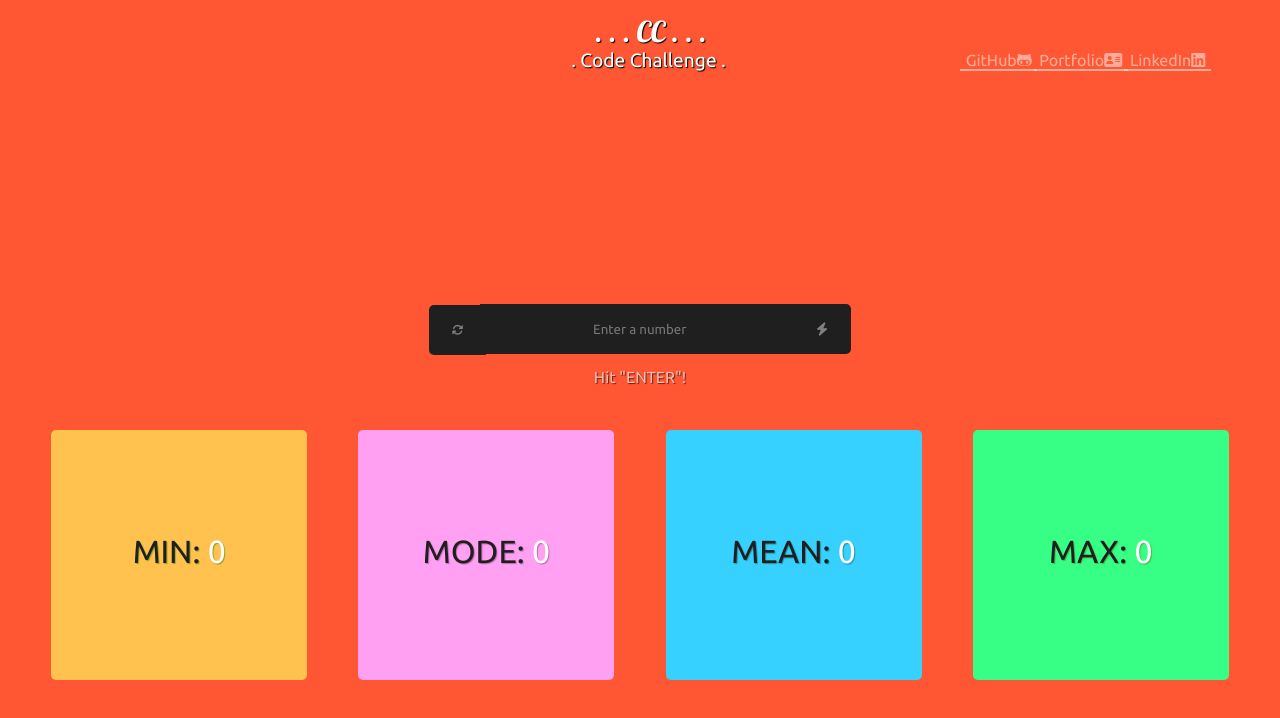
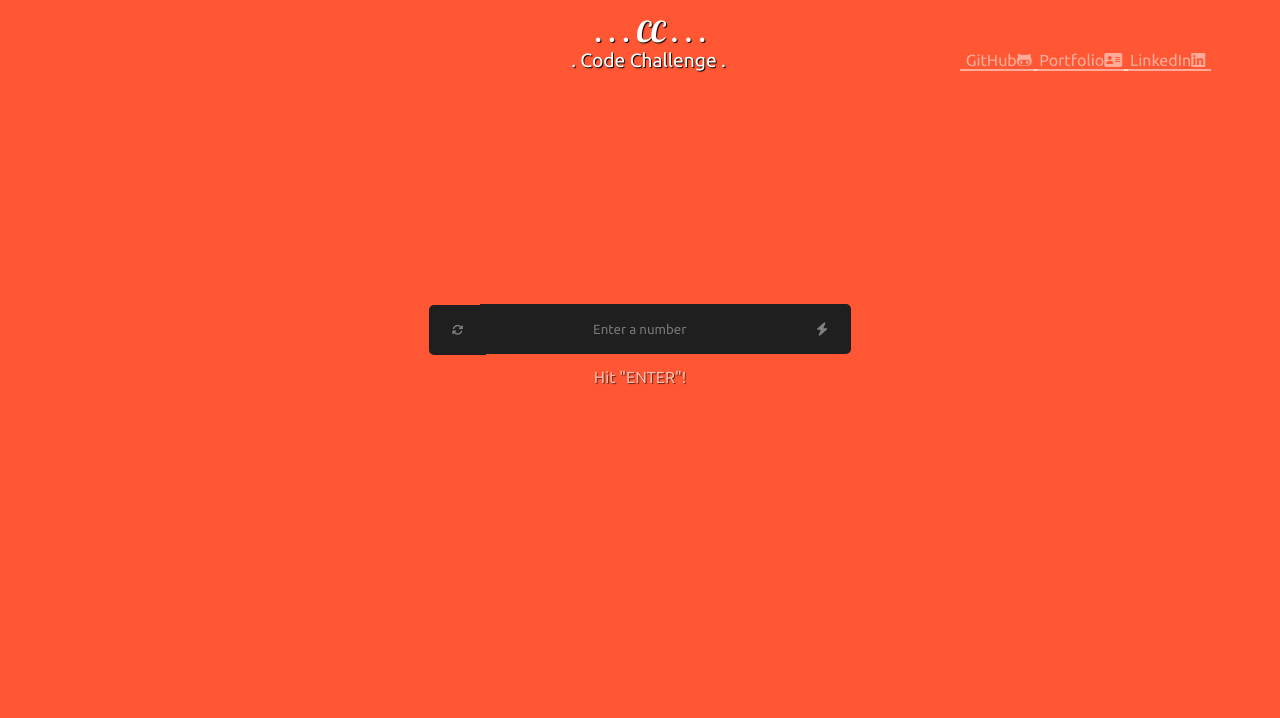
Before and after one commit to TylerLaurenceau/Code-Challenge, an Angular app: page / in a window 1280 px wide. Shown: the top 718 px of the page. Built offline with nearby package versions, Linux system fonts and the light colour scheme.

Commit message:
figured out how to use ngIf to make transitions (:

```diff
--- a/src/app/code-challenge/code-challenge.component.html
+++ b/src/app/code-challenge/code-challenge.component.html
@@ -21,10 +21,12 @@
 <button class="calculate" title="Click Here to calculate the numbers above." (click) = "calcMax()"><i class="fa fa-bolt" aria-hidden="true"></i></button>
 <div class="prompt"> Hit "ENTER"!</div>
 </div>
-<div class="minNumber" @fade>MIN: <span class="answer">{{min}}</span></div>
-<div class="maxNumber" @fade>MAX: <span class="answer">{{max}}</span></div>
-<div class="meanNumber" @fade>MEAN: <span class="answer">{{fixedMean}}</span></div>
-<div class="modeNumber" @fade>MODE: <span class="answer">{{mode}}</span></div>
+
+<div class="answerContainer">
+<div class="minNumber" @fade *ngIf=min>MIN: <span class="answer">{{min}}</span></div>
+<div class="maxNumber" @fade *ngIf=max>MAX: <span class="answer">{{max}}</span></div>
+<div class="meanNumber" @fade *ngIf=mean>MEAN: <span class="answer">{{fixedMean}}</span></div>
+<div class="modeNumber" @fade *ngIf=mode>MODE: <span class="answer">{{mode}}</span></div>
 </div>
 
 <div class="footerContainer">
```
